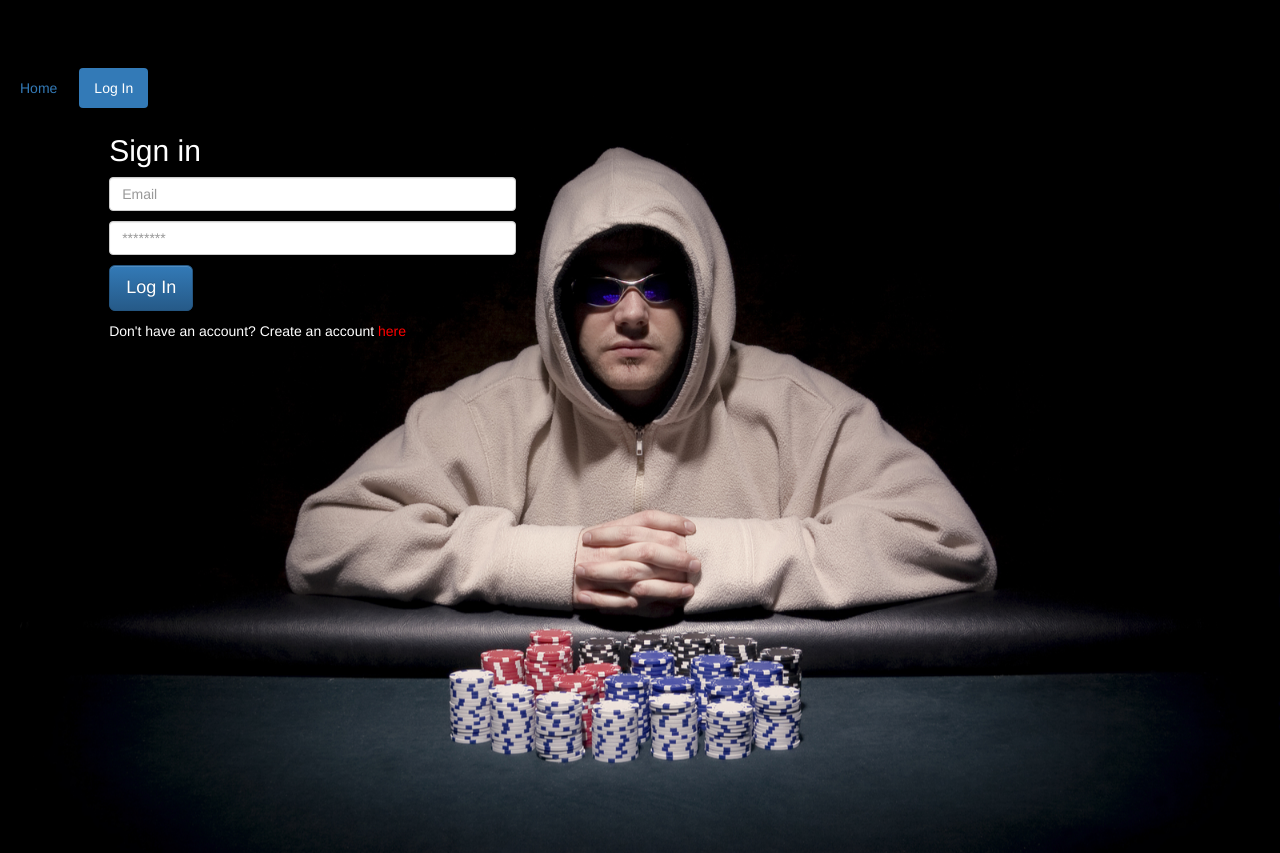
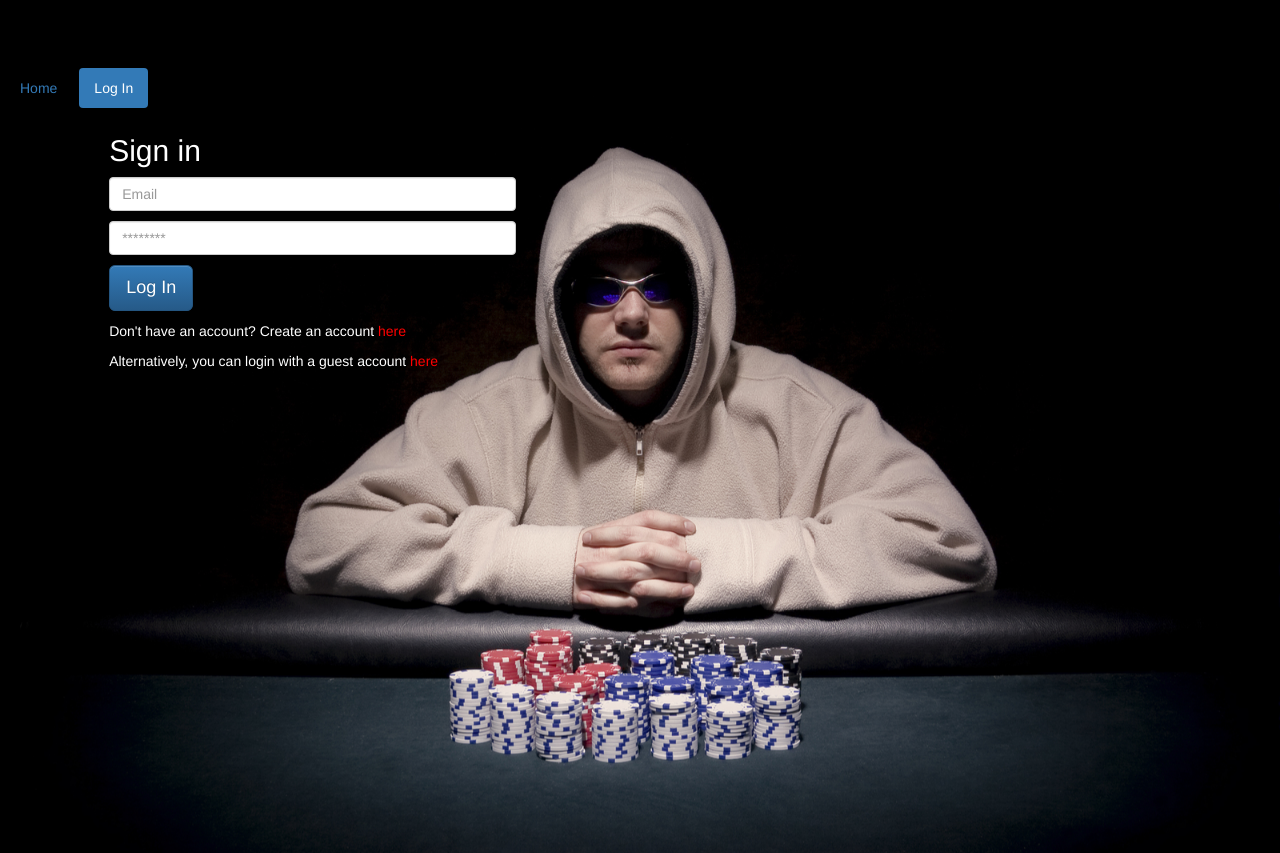
Before and after one commit to herokuprojects666/Spider-Express, a Node server app: page /login in a window 1280 px wide. Shown: the top 853 px of the page. Run offline with Node 20, Linux system fonts and the light colour scheme; some libraries are stand-ins or nearby versions.

Commit message:
added ability to login with guest account

```diff
--- a/app.js
+++ b/app.js
@@ -2,6 +2,7 @@ var express = require('express')
 	routes = require('./routes')
 	path = require('path')
 	mongoclient = require('mongodb').MongoClient
+	_ = require('underscore')
 	url = 'mongodb://localhost:27017/spider'
 	uri = 'mongodb://craggoo:starcraft@ds039411.mongolab.com:39411/spider-express'
 	mongoclient.connect(uri, function (err, db) {
@@ -27,8 +28,6 @@ app.locals.appTitle = "Craggoo's app";
 
 var authorized = function(req, res, next) {
 	if (!req.session || !req.session.user) {
-		// console.log(req.session)
-		// console.log(req.session.user)
 		return res.send(401);
 	} else {
 		return next();
@@ -63,15 +62,16 @@ app.use(express.static(__dirname + '/public'));
 app.get('/index', routes.index)
 
 app.post('/loadgame/:user', authorized, routes.game.loadgame)
-app.get('/home/logout', routes.game.logout)
+app.get('/home/:user/logout', routes.game.logout)
 app.get('/home/:user/spider', authorized, routes.game.spider)
 app.post('/update/:user', authorized, routes.game.update)
 app.post('/highScore/:user', authorized, routes.game.highScore)
 app.get('/api/scores', authorized, routes.game.scores)
 app.get('/home/:user/spider-rules', authorized, routes.game.rule)
-
 app.post('/create', encrypt, routes.user.adduser)
 app.post('/login', encrypt, routes.user.authenticate)
+app.get('/guest', routes.user.guest)
+
 app.get('/create', routes.user.create)
 app.get('/home/:user', authorized, routes.user.home)
 app.get('/login', routes.user.login)
--- a/routes/user.js
+++ b/routes/user.js
@@ -20,15 +20,31 @@ exports.authenticate = function(req, res, next) {
 		email : req.body.email,
 		password : req.body.password
 	}, function (err, user) {
+
 		if(err) return next(err)
 		if (!user) return res.render('login', {error: 'Incorrect email/password combo'})
+
 		req.session.user = user
+		console.info(req.session.user)
 		res.redirect('/home/' + user.username)
 	})
 }
 
 exports.create = function(req, res, next) {
 	res.render('create')
+}
+
+exports.guest = function(req, res, next) {
+	var number = Math.floor(100 * Math.random())
+	req.collections.users.insert({
+		email : 'guest' + number + '@gmail.com',
+		password : 'temp',
+		username : 'guest' + number
+	}, function (err, user) {
+		req.session.user = user
+		req.number = number
+		return res.redirect('/home/guest' + req.number)
+	})
 }
 
 exports.home = function(req, res, next) {
@@ -40,5 +56,7 @@ exports.home = function(req, res, next) {
 }
 
 exports.login = function(req, res, next) {
+
+
 	res.render('login')
 }
--- a/views/includes/menu.jade
+++ b/views/includes/menu.jade
@@ -12,7 +12,7 @@ ul.nav.nav-pills
             a(href='/home/#{user.username}/spider') Spider Solitaire
 
     li
-      a(href='/home/logout') Logout
+      a(href='/home/#{user.username}/logout') Logout
   else
     li(class=(menu == 'index' || menu == 'create')?'active':'')
       a(href='/index') Home
--- a/views/login.jade
+++ b/views/login.jade
@@ -19,3 +19,5 @@ block gameboard
     div.col-md-4.col-md-offset-1
       p.message Don't have an account? Create an account
         a.link(href="/create") here
+      p.message Alternatively, you can login with a guest account
+        a.link(href='/guest') here
```
Also changed, not shown: routes/game.js (+9 -0 lines).
